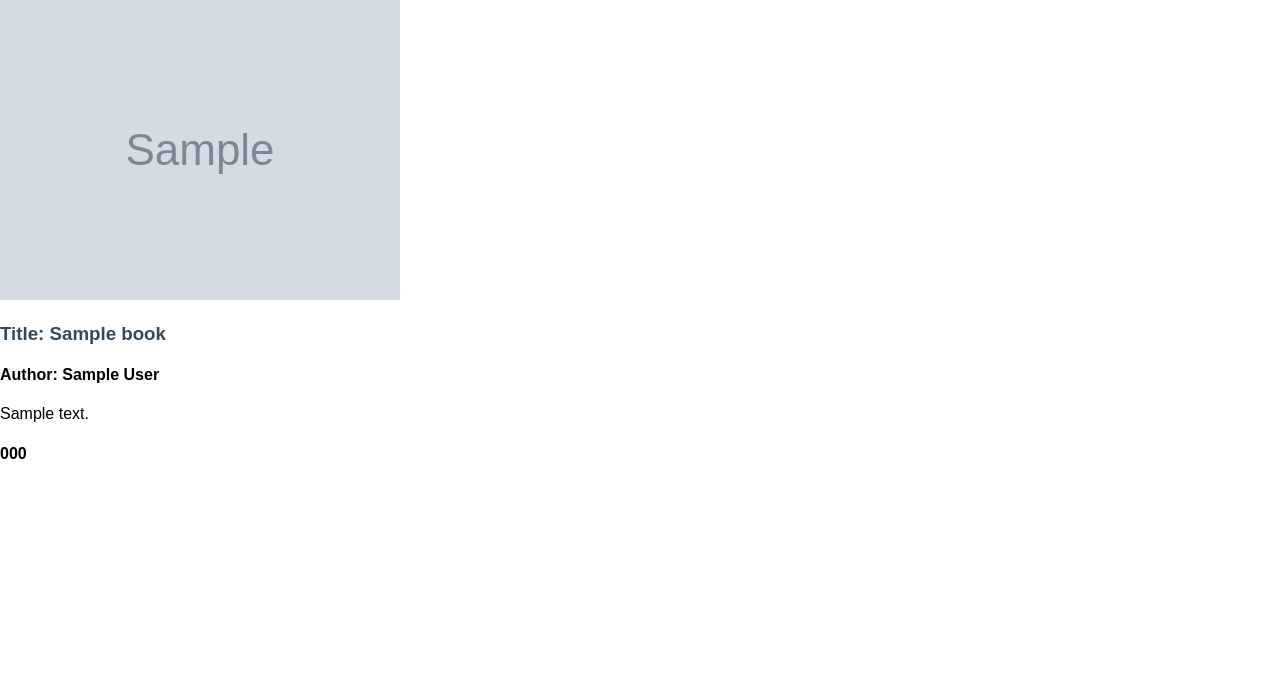
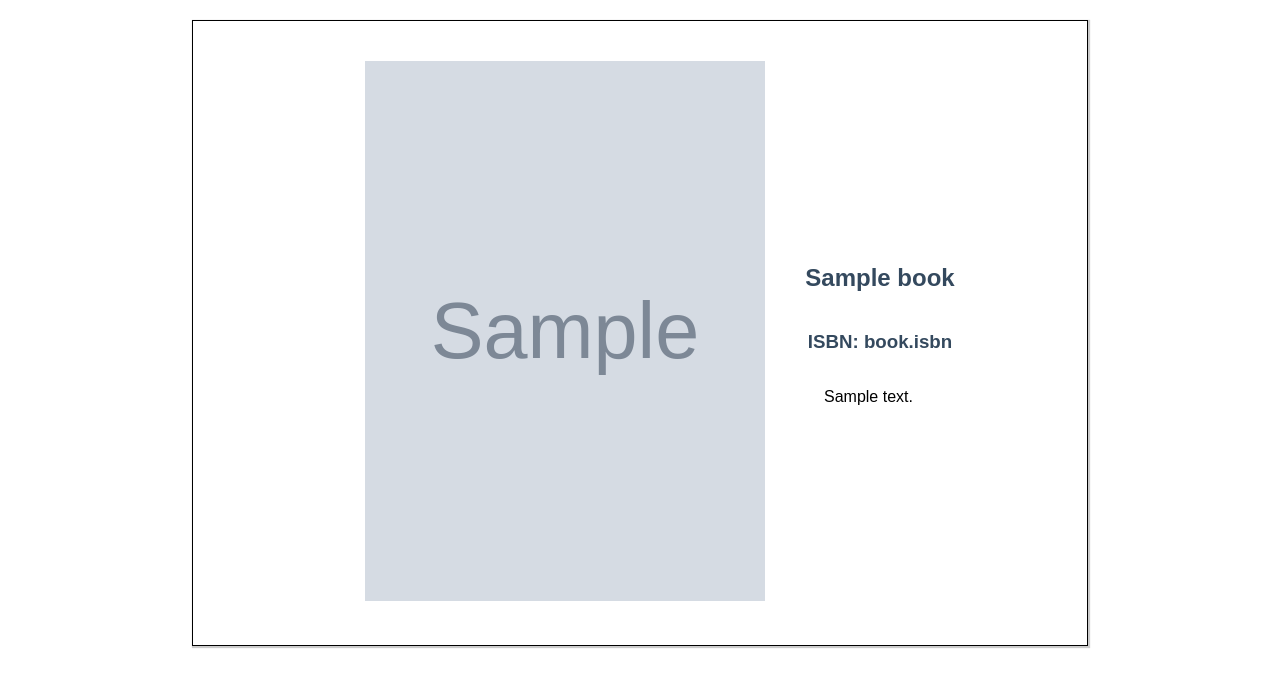
Before and after one commit to tiramisuzie/book_app, a Node server app: template views/pages/show.ejs in a window 1280 px wide. Shown: the part 65-752 px from the top of the page. Run offline with Node 20, Linux system fonts and the light colour scheme; the template is opened without the code that fills it: most values are stand-ins (such as "Sample title", 1, 10 or a date in 2020); grey boxes marked "Sample" are stand-in pictures; some libraries are stand-ins or nearby versions.

Commit message:
updated the css

```diff
--- a/book.js
+++ b/book.js
@@ -44,7 +44,6 @@ const createBook = (req, res) => {
   ];
 
   client.query(SQL, values, (err, result) => {
-    console.log(result.rows[0].id);
     res.redirect(`/book/${result.rows[0].id}`);
   });
 }
--- /dev/null
+++ b/public/styles/layout.css
@@ -0,0 +1,41 @@
+.s {
+  display: flex;
+  justify-content: center;
+}
+
+.s div img {
+  width: 400px;
+  height: 540px;
+}
+
+.s {
+  border: 1px solid black;
+  width: 70%;
+  height: 60%;
+  margin: 0 auto;
+  margin-top: 20px;
+  margin-bottom: 20px;
+  box-shadow: 1px 1px 1px 1px #ccc;
+}
+
+.h {
+  display: flex;
+  justify-content: center;
+  flex-direction: column;
+  align-items: center;
+}
+
+.h p {
+  width: 75%;
+}
+
+.e {
+  display: flex;
+  justify-content: center;
+  align-items: center;
+  padding: 40px;
+}
+
+.e img {
+  width: 75%;
+}
--- a/views/pages/show.ejs
+++ b/views/pages/show.ejs
@@ -3,17 +3,15 @@
   <%- include('../partials/head'); %>
 <body>
   <%- include('../partials/header', {bookTitle: 'Bookster'}); %>
-  <div id="container">
-    <a href="#"><img src="<%= book.image_url %>" alt=""/></a>
-    <h3>Title: <%= book.title %></h3>
-    <h4>Author: <%= book.author %></h4>
-    <p><%= book.description %></p>
-    <h4><%= book.isbn %></h4>
+  <div class="s">
+    <div class="e">
+      <a href="#"><img src="<%= book.image_url %>" alt=""/></a>
+    </div>
+    <div class="h">
+      <h2><%= book.title %></h2>
+      <h3>ISBN: book.isbn</h3>
+      <p><%= book.description %></p>
+    </div>
   </div>
-  <script
-  src="https://code.jquery.com/jquery-3.3.1.min.js"
-  integrity="sha256-FgpCb/KJQlLNfOu91ta32o/NMZxltwRo8QtmkMRdAu8="
-  crossorigin="anonymous"></script>
-  <script src="app.js"></script>
 </body>
 </html>
--- a/views/partials/head.ejs
+++ b/views/partials/head.ejs
@@ -4,9 +4,9 @@
   <meta http-equiv="X-UA-Compatible" content="ie=edge">
   <link rel="stylesheet" type="text/css" href="../styles/reset.css" />
   <!-- <link rel="stylesheet" type="text/css" href="../styles/base.css" />
-  <link rel="stylesheet" type="text/css" href="../styles/icons.css" />
-  <link rel="stylesheet" type="text/css" href="../styles/layout.css" /> -->
-  <link rel="stylesheet" type="text/css" href="styles/modules.css" />
+  <link rel="stylesheet" type="text/css" href="../styles/icons.css" /> -->
+  <link rel="stylesheet" type="text/css" href="../styles/layout.css" />
+  <link rel="stylesheet" type="text/css" href="../styles/modules.css" />
   <link href="https://fonts.googleapis.com/css?family=Libre+Baskerville" rel="stylesheet">
   <link href="https://fonts.googleapis.com/css?family=PT+Sans" rel="stylesheet">
   <link href="https://fonts.googleapis.com/css?family=PT+Sans" rel="stylesheet">
```
Also changed, not shown: books.sql (line endings or trailing spaces).
